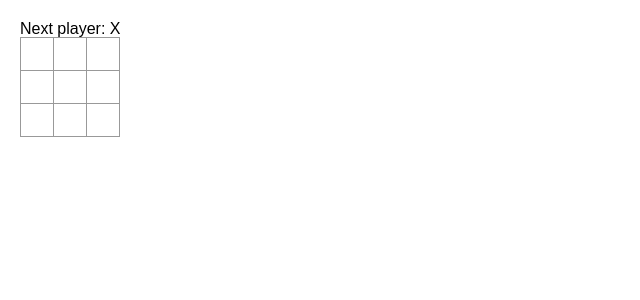
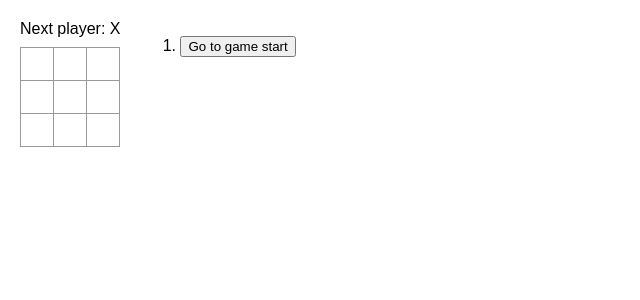
Before and after one commit to stbestichhh/tic-tac-toe, a React (Create React App) app: page / in a window 1280 px wide. Shown: the top 300 px of the page, without its empty margins (0-640 px from the left). Built offline with nearby package versions, Linux system fonts and the light colour scheme.

Commit message:
refactor: changes closer to tutorial

```diff
--- a/src/App.jsx
+++ b/src/App.jsx
@@ -1,22 +1,26 @@
-import {useState} from 'react';
+import { useState } from 'react';
 
-export const Square = ({ value, onSquareClick }) => {
-    return <button className="square" onClick={onSquareClick}>{value}</button>;
+function Square({ value, onSquareClick }) {
+    return (
+        <button className="square" onClick={onSquareClick}>
+            {value}
+        </button>
+    );
 }
 
-export default function Board() {
-    const [xIsNext, setXIsNext] = useState(true);
-    const [squares, setSquares] = useState(Array(9).fill(null));
-
-    const handleClick = (i) => {
-        if (squares[i] || calculateWinner(squares)) return;
-
+function Board({ xIsNext, squares, onPlay }) {
+    function handleClick(i) {
+        if (calculateWinner(squares) || squares[i]) {
+            return;
+        }
         const nextSquares = squares.slice();
-
-        nextSquares[i] = xIsNext ? 'X' : 'O';
-        setXIsNext(!xIsNext);
-        setSquares(nextSquares);
-    };
+        if (xIsNext) {
+            nextSquares[i] = 'X';
+        } else {
+            nextSquares[i] = 'O';
+        }
+        onPlay(nextSquares);
+    }
 
     const winner = calculateWinner(squares);
     let status;
@@ -28,27 +32,69 @@ export default function Board() {
 
     return (
         <>
-            <div className={status}>{status}</div>
+            <div className="status">{status}</div>
             <div className="board-row">
-                <Square value={squares[0]} onSquareClick={() => handleClick(0)}/>
-                <Square value={squares[1]} onSquareClick={() => handleClick(1)}/>
-                <Square value={squares[2]} onSquareClick={() => handleClick(2)}/>
+                <Square value={squares[0]} onSquareClick={() => handleClick(0)} />
+                <Square value={squares[1]} onSquareClick={() => handleClick(1)} />
+                <Square value={squares[2]} onSquareClick={() => handleClick(2)} />
             </div>
             <div className="board-row">
-                <Square value={squares[3]} onSquareClick={() => handleClick(3)}/>
-                <Square value={squares[4]} onSquareClick={() => handleClick(4)}/>
-                <Square value={squares[5]} onSquareClick={() => handleClick(5)}/>
+                <Square value={squares[3]} onSquareClick={() => handleClick(3)} />
+                <Square value={squares[4]} onSquareClick={() => handleClick(4)} />
+                <Square value={squares[5]} onSquareClick={() => handleClick(5)} />
             </div>
             <div className="board-row">
-                <Square value={squares[6]} onSquareClick={() => handleClick(6)}/>
-                <Square value={squares[7]} onSquareClick={() => handleClick(7)}/>
-                <Square value={squares[8]} onSquareClick={() => handleClick(8)}/>
+                <Square value={squares[6]} onSquareClick={() => handleClick(6)} />
+                <Square value={squares[7]} onSquareClick={() => handleClick(7)} />
+                <Square value={squares[8]} onSquareClick={() => handleClick(8)} />
             </div>
         </>
     );
 }
 
-const calculateWinner = (squares) => {
+export default function Game() {
+    const [history, setHistory] = useState([Array(9).fill(null)]);
+    const [currentMove, setCurrentMove] = useState(0);
+    const xIsNext = currentMove % 2 === 0;
+    const currentSquares = history[currentMove];
+
+    function handlePlay(nextSquares) {
+        const nextHistory = [...history.slice(0, currentMove + 1), nextSquares];
+        setHistory(nextHistory);
+        setCurrentMove(nextHistory.length - 1);
+    }
+
+    function jumpTo(nextMove) {
+        setCurrentMove(nextMove);
+    }
+
+    const moves = history.map((squares, move) => {
+        let description;
+        if (move > 0) {
+            description = 'Go to move #' + move;
+        } else {
+            description = 'Go to game start';
+        }
+        return (
+            <li key={move}>
+                <button onClick={() => jumpTo(move)}>{description}</button>
+            </li>
+        );
+    });
+
+    return (
+        <div className="game">
+            <div className="game-board">
+                <Board xIsNext={xIsNext} squares={currentSquares} onPlay={handlePlay} />
+            </div>
+            <div className="game-info">
+                <ol>{moves}</ol>
+            </div>
+        </div>
+    );
+}
+
+function calculateWinner(squares) {
     const lines = [
         [0, 1, 2],
         [3, 4, 5],
@@ -57,9 +103,8 @@ const calculateWinner = (squares) => {
         [1, 4, 7],
         [2, 5, 8],
         [0, 4, 8],
-        [2, 4, 6]
+        [2, 4, 6],
     ];
-
     for (let i = 0; i < lines.length; i++) {
         const [a, b, c] = lines[i];
         if (squares[a] && squares[a] === squares[b] && squares[a] === squares[c]) {
--- a/src/index.js
+++ b/src/index.js
@@ -2,11 +2,11 @@ import React, { StrictMode } from "react";
 import { createRoot } from "react-dom/client";
 import "./styles.css";
 
-import App from "./App";
+import Game from "./App";
 
 const root = createRoot(document.getElementById("root"));
 root.render(
   <StrictMode>
-    <App />
+    <Game />
   </StrictMode>
 );
```
